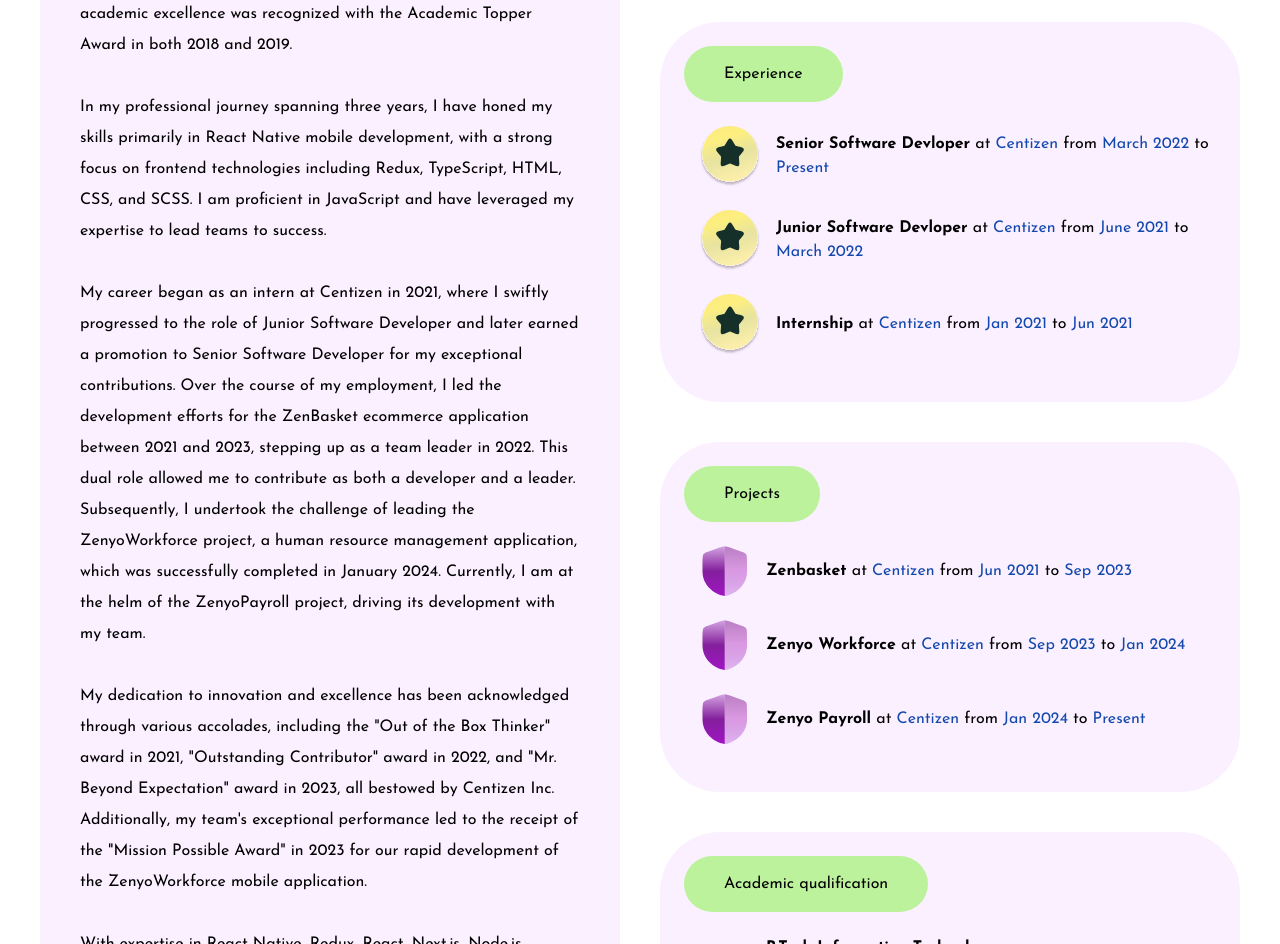
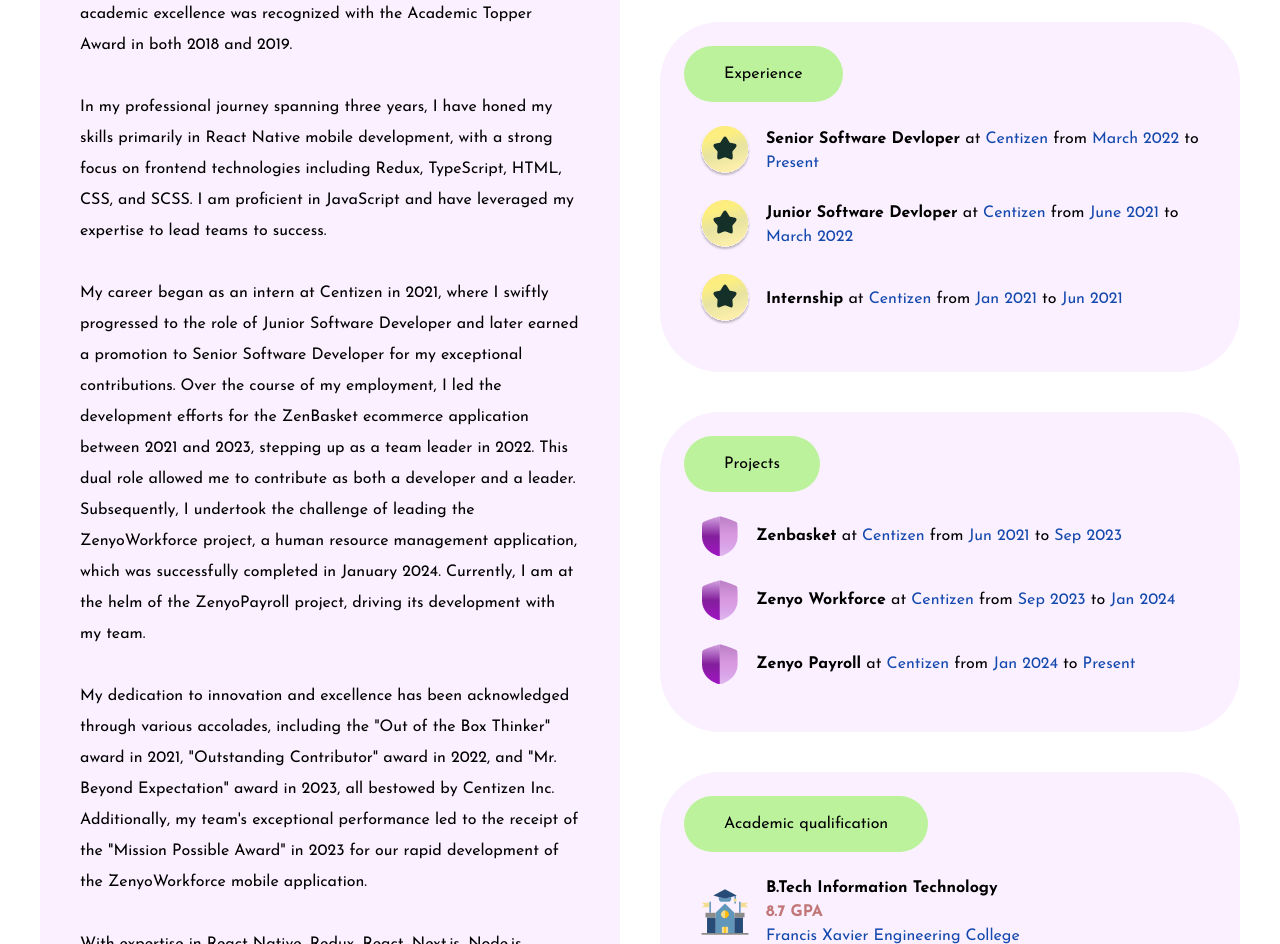
Before and after one commit to vishwakanth183/Portfolio, a Next.js app in the folder vishwakanth_portfolio/: page /home in a window 1280 px wide. Shown: the part 840-1784 px from the top of the page. Built offline with nearby package versions, Linux system fonts and the light colour scheme.

Commit message:
responsive icon changes

```diff
--- a/vishwakanth_portfolio/src/components/home/home.tsx
+++ b/vishwakanth_portfolio/src/components/home/home.tsx
@@ -97,8 +97,8 @@
                           <Image
                             src={ExpIcon}
                             alt="Experience icon"
-                            height={60}
-                            width={60}
+                            height={width ? 50 : 40}
+                            width={width ? 50 : 40}
                           />
 
                           {/* Experience text */}
@@ -135,8 +135,8 @@
                           <Image
                             src={ProjectIcon}
                             alt="Project icon"
-                            height={50}
-                            width={50}
+                            height={width ? 40 : 30}
+                            width={width ? 40 : 30}
                           />
 
                           {/* Experience text */}
--- a/vishwakanth_portfolio/src/shared/components/header.tsx
+++ b/vishwakanth_portfolio/src/shared/components/header.tsx
@@ -110,7 +110,7 @@
         <ThemeProvider theme={customMuiTheme}>
             <div className="headerContainer">
                 {/* Navigation section */}
-                <Stack direction={"row"} spacing={2} justifyContent={"flex-end"}>
+                <Stack direction={"row"} spacing={2} justifyContent={"flex-end"} ml={width ? 0 : 2}>
                     <CustomizedLinkButton
                         displayName={width ? "About me" : "About"}
                         name={"About me"}
--- a/vishwakanth_portfolio/src/shared/contents/achievement.ts
+++ b/vishwakanth_portfolio/src/shared/contents/achievement.ts
@@ -16,7 +16,7 @@
         awardType: "Personal",
       },
       {
-        achievement: "Mission posible",
+        achievement: "Mission possible",
         for: "leading the team to glory",
         awaredBy: "Centizen Inc",
         year: 2023,
@@ -29,7 +29,7 @@
         awardType: "Personal",
       },
       {
-        achievement: "Out of box thiker",
+        achievement: "Out of box thinker",
         awaredBy: "Centizen Inc",
         year: 2021,
         awardType: "Personal",
```
